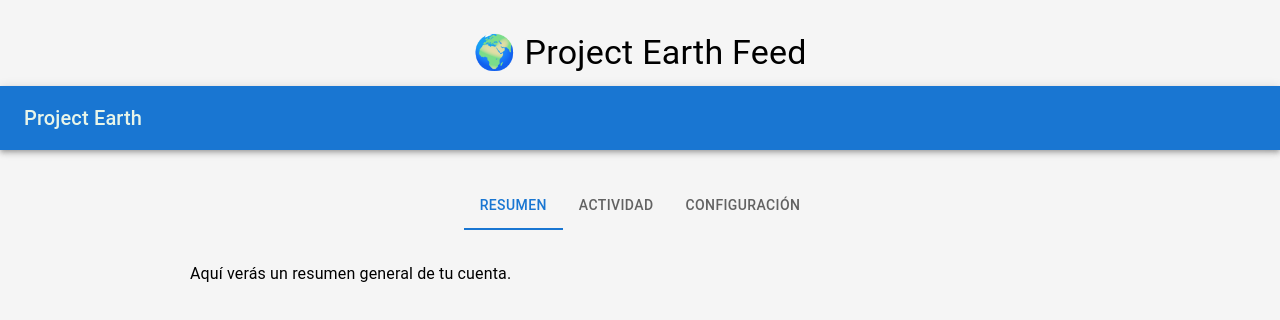
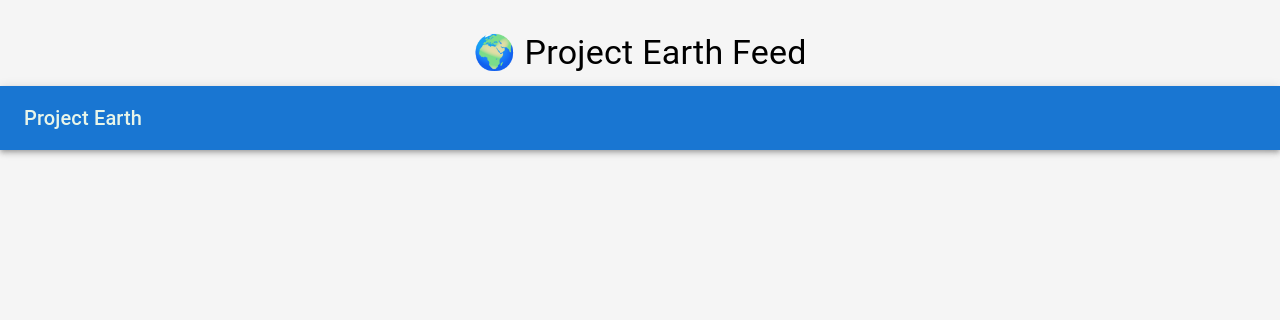
Before and after one commit to JBarboza07/PROYECTOFINALBACKEND, a React (Vite) app in the folder project-eart-frontend/: page /Publicaciones in a window 1280 px wide. Shown: the top 320 px of the page. Built offline with nearby package versions, Linux system fonts and the light colour scheme; no server answers; some icons are missing.

Commit message:
30/06/25..8:32AM

```diff
--- a/project-eart-frontend/src/pages/Publicaciones.jsx
+++ b/project-eart-frontend/src/pages/Publicaciones.jsx
@@ -2,7 +2,7 @@ import React from 'react';
 import Cards from '../components/CardsComponente';
 import { Box, Typography } from '@mui/material';
 import Navbar from '../components/Navbar';
-import Publicaciones2 from '../components/Publicaciones2';
+import Publicaciones1 from '../components/Publicaciones1';
 function Publicaciones() {
   return (
     <Box sx={{ backgroundColor: '#f5f5f5', minHeight: '100vh', py: 4 }}>
@@ -12,7 +12,7 @@ function Publicaciones() {
 
       {/* Simula múltiples publicaciones */}
        <Navbar/>
-      <Publicaciones2/>
+
       </Box>
 
 
```
